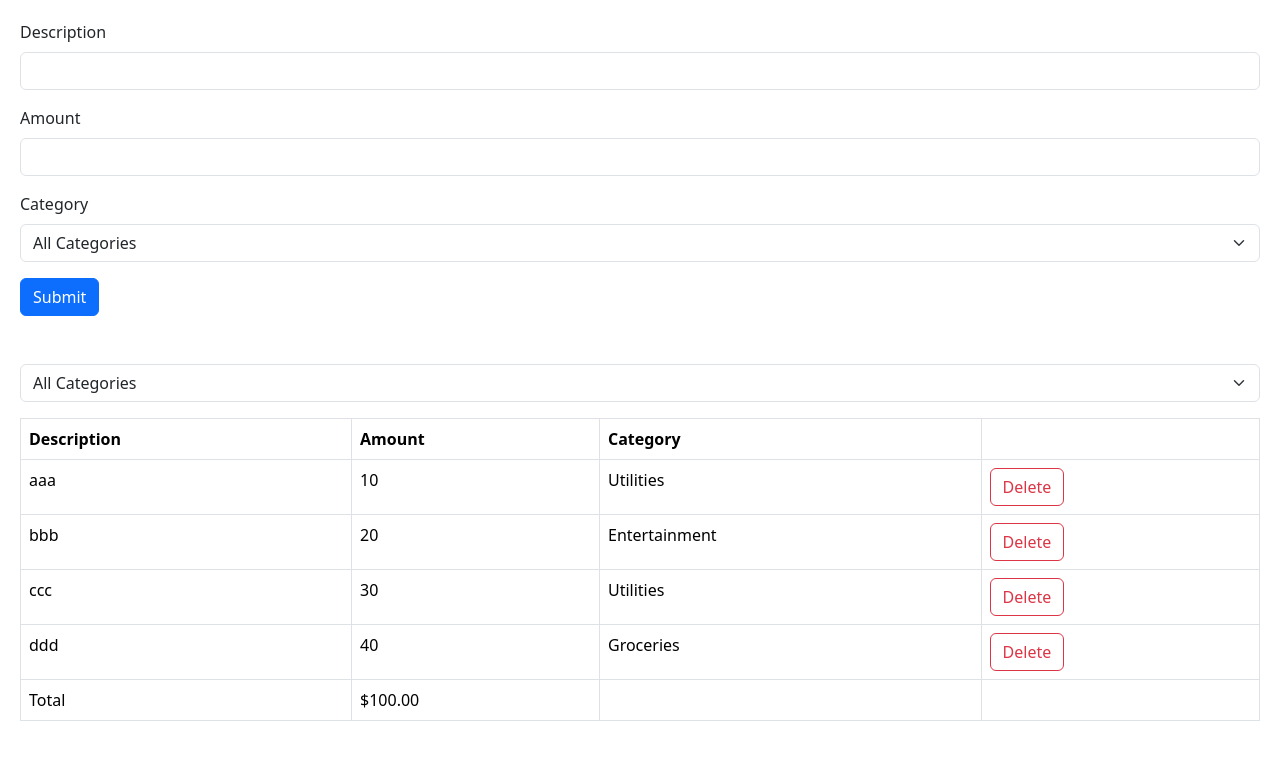
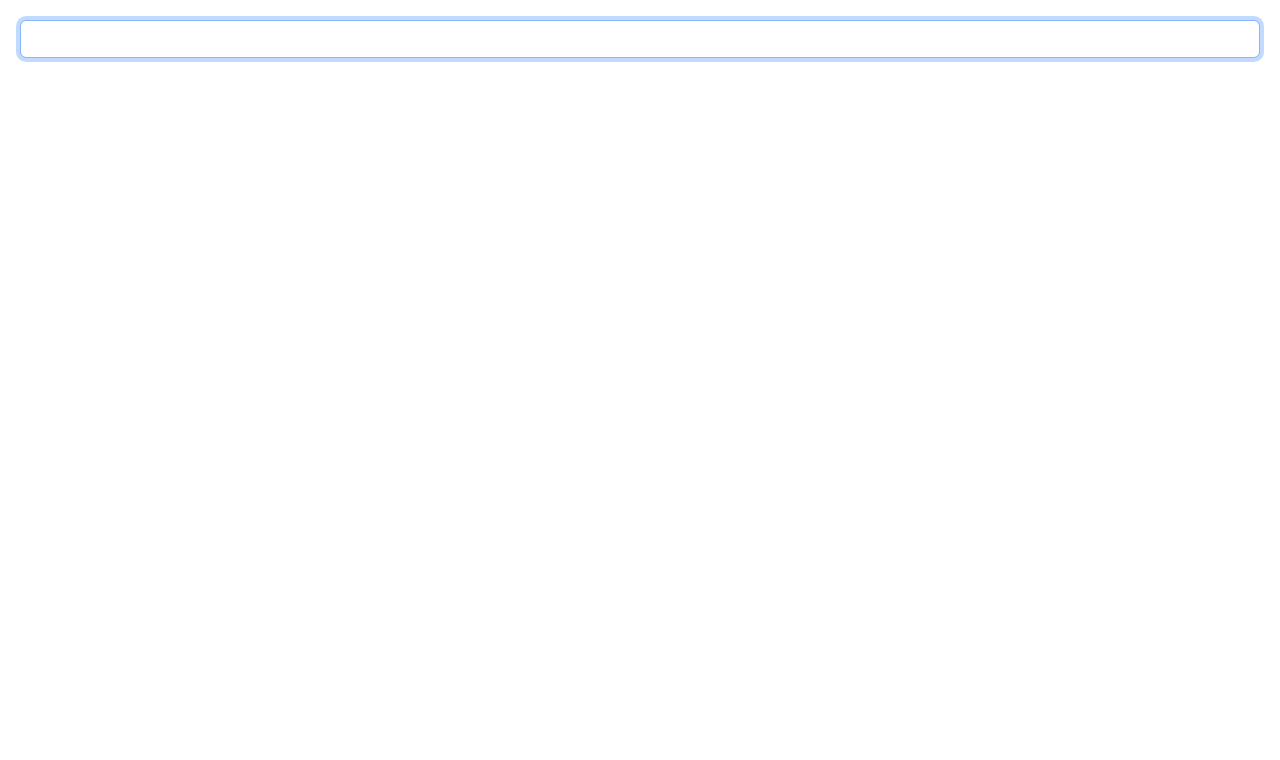
Before and after one commit to poype/Frontend, a React (Vite) app in the folder react/react-app/: page / in a window 1280 px wide. Shown: the top 760 px of the page. Built offline with nearby package versions, Linux system fonts and the light colour scheme.

Commit message:
useEffect

```diff
--- a/react/react-app/src/App.tsx
+++ b/react/react-app/src/App.tsx
@@ -2,12 +2,12 @@ import "./components/HelloWorld";
 import "./App.css";
 // vanilla css has a problem that same class name in different css file impact each other. name clashes
 
-import ExpenseTracker from "./components/Form/ExpenseTracker";
+import TestUseEffect from "./components/Effect/TestUseEffect";
 
 function App() {
   return (
     <>
-      <ExpenseTracker />
+      <TestUseEffect />
     </>
   );
 }
--- /dev/null
+++ b/react/react-app/src/components/Effect/TestUseEffect.tsx
@@ -0,0 +1,39 @@
+// The react component shoule be pure functions, a pure function should not have any side effects and should return same result if we give it the same input.
+// To keep components pure, keep change out of the render phase.
+// But there are situations where we might need to store some data in local storage of browser, or we might to call the server to fetch data.
+// Those two situations are not about rendering a component, they have nothing to do with returning JSX markup.
+
+// some side effect examples:
+// Store data in local storage
+// Call the server to fetch/save data
+// Modify the DOM
+
+// useEffect to execute a piece of code after a component is rendered
+
+import { useEffect, useRef } from "react";
+
+
+const TestUseEffect = () => {
+  const ref = useRef<HTMLInputElement>(null);
+
+  // we can only call the effect hook at the top level of our components, so we can not call effect hook in loops or if statements.
+  useEffect(() => {
+    // side effect, it change something outside the component
+    if (ref.current)
+      ref.current.focus();
+  })
+
+  // another effect hook,
+  useEffect(() => {
+    document.title = "Test Effect";
+  })
+
+
+  return (
+    <div>
+      <input ref={ref} type="text" className="form-control" />
+    </div>
+  )
+}
+
+export default TestUseEffect;
```
